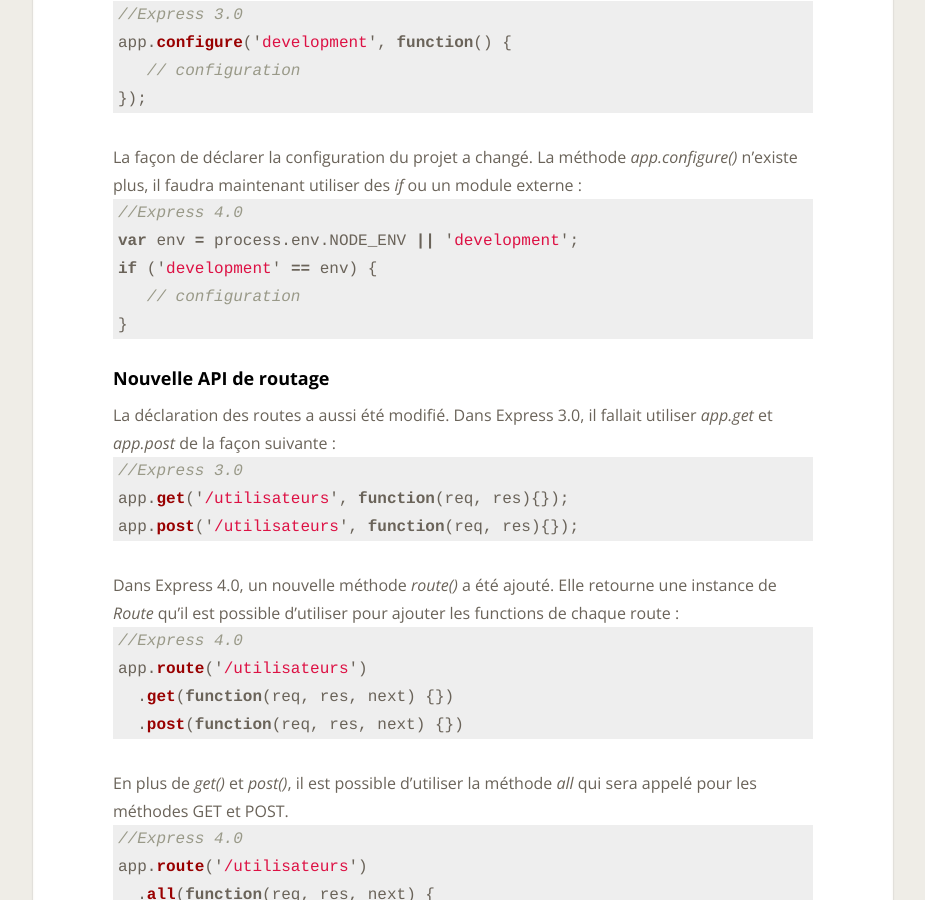
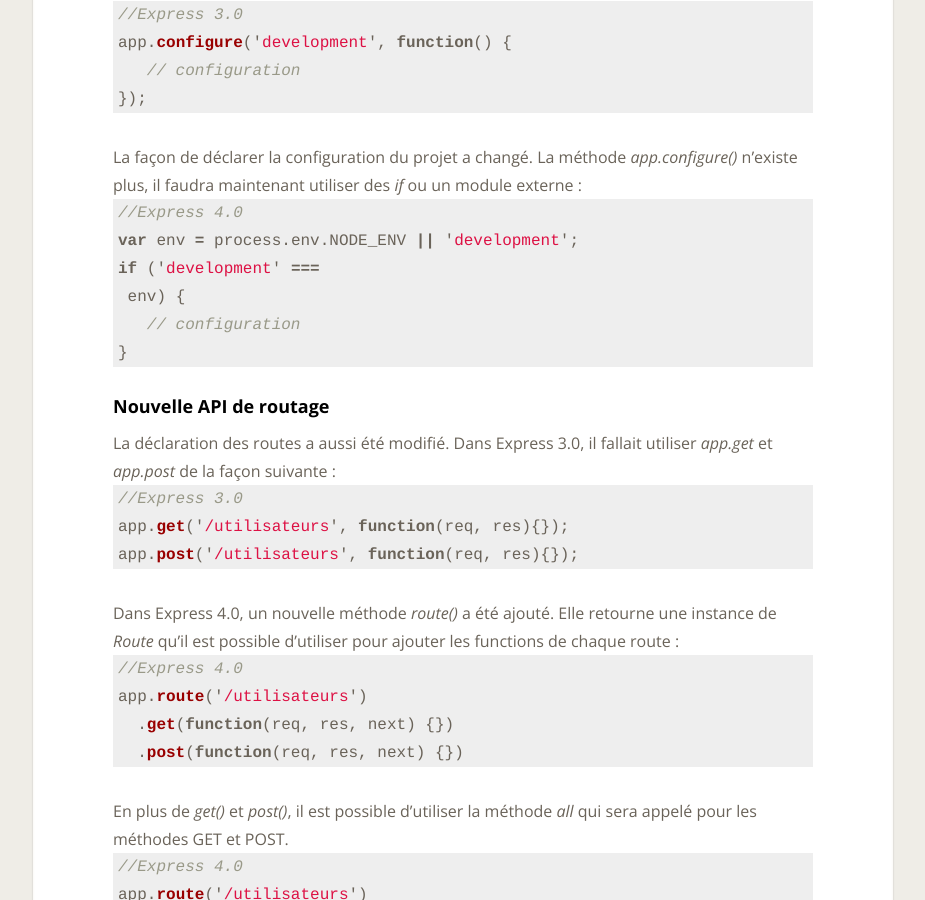
Before and after one commit to Toam/toam.fr, a Jekyll site: the page built from _posts/2014-04-12-express-4.markdown, in a window 1280 px wide and 900 px high, scrolled down 719 px. Shown: the whole window, without its empty margins (177-1102 px from the left). Built offline with Jekyll 4.4.1, drawn with Linux system fonts in a browser that asks for light colours; nearby versions of some CDN libraries; comment, search, counter and statistics services are not loaded.

```diff
--- a/_posts/2014-04-12-express-4.markdown
+++ b/_posts/2014-04-12-express-4.markdown
@@ -39,7 +39,8 @@ maintenant utiliser des _if_ ou un module externe :
 {% highlight js %}
 //Express 4.0
 var env = process.env.NODE_ENV || 'development';
-if ('development' == env) {
+if ('development' ===
+ env) {
    // configuration
 }
 {% endhighlight %}
```
